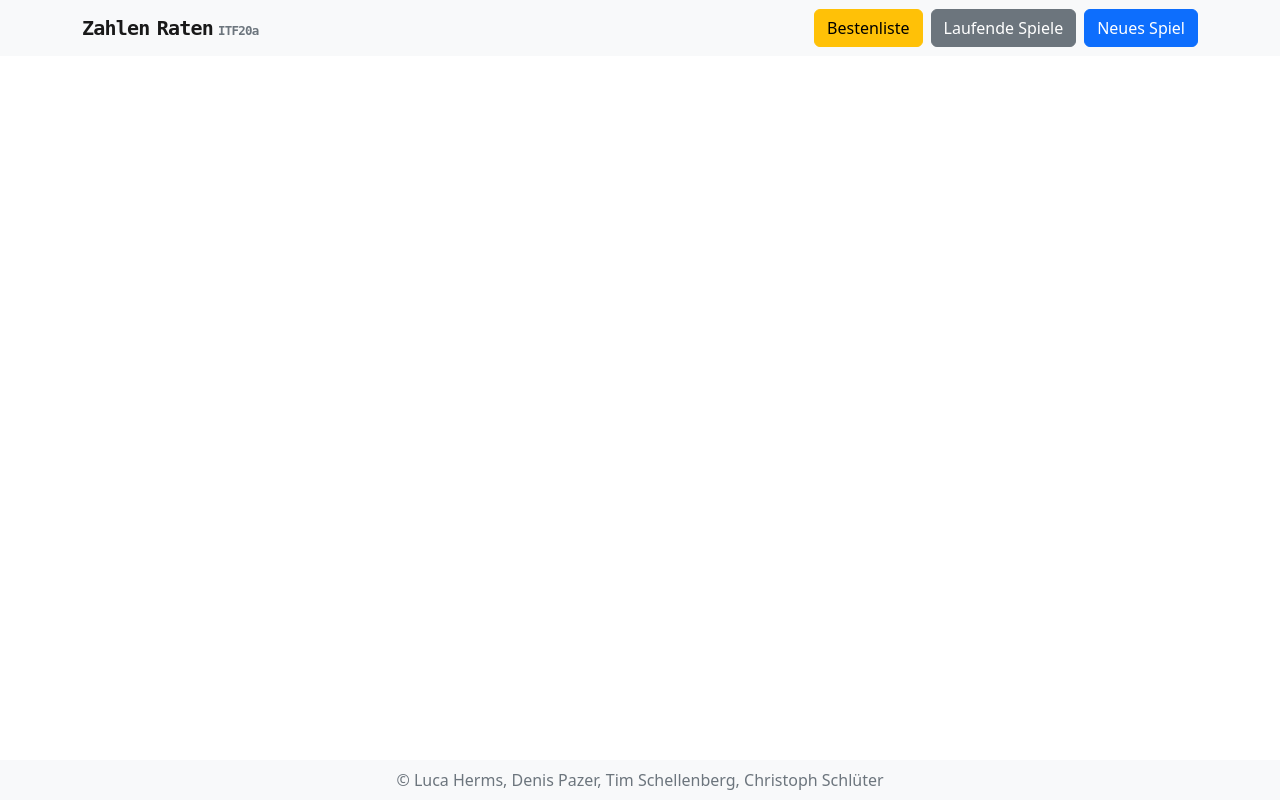
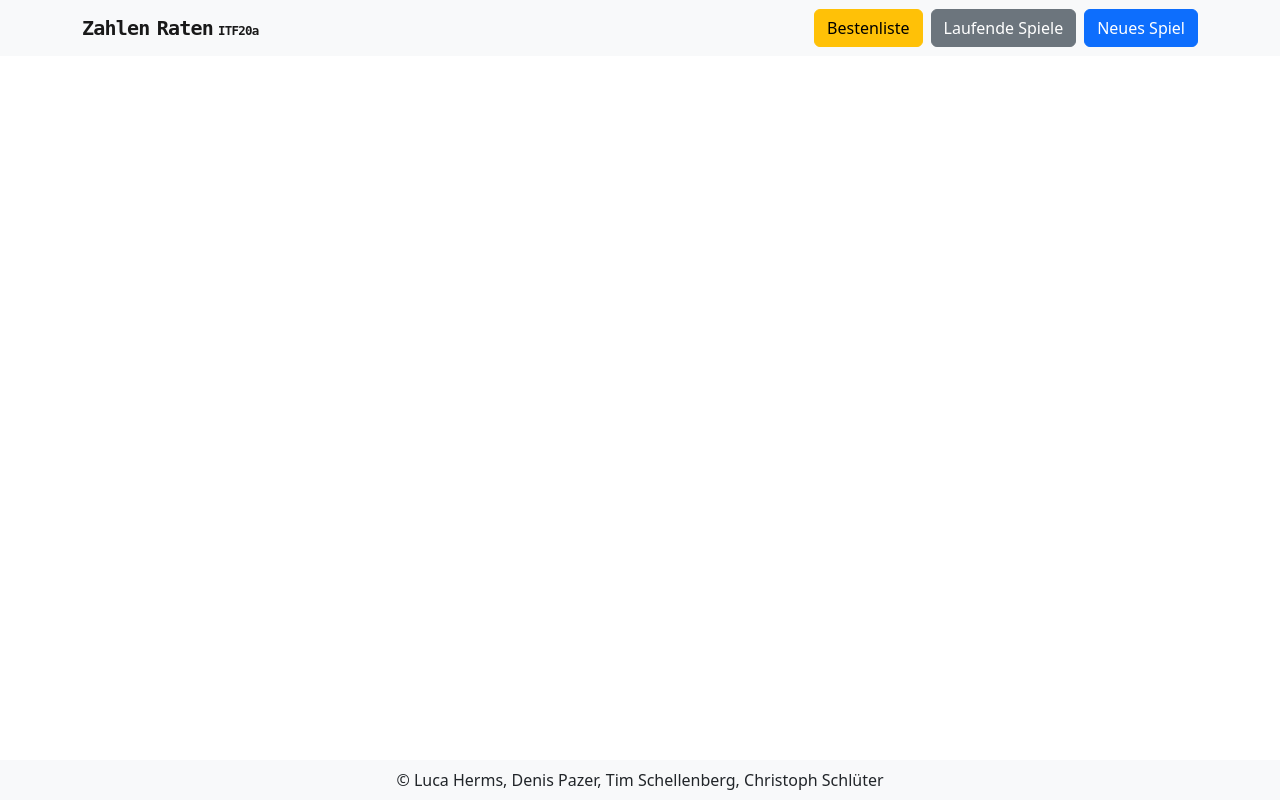
Before and after one commit to leoddd/guess_the_number, a Python web app: template flask/templates/Base.html in a window 1280 px wide. Run offline with Jinja, Linux system fonts and the light colour scheme; the template is opened without the code that fills it, so the values that code supplies are empty.

Commit message:
Max out Lighthouse

```diff
--- a/flask/templates/Base.html
+++ b/flask/templates/Base.html
@@ -6,6 +6,7 @@
     <title>Zahlen Raten</title>
     {% endblock %}
     <meta charset="utf-8">
+    <meta name="description" content="Zahlen Raten: Browserspiel">
     <meta name="viewport" content="width=device-width, initial-scale=1">
     <link rel="stylesheet" href="{{ url_for('static', filename='css/main.css') }}">
     <link rel="shortcut icon" href="{{ url_for('static', filename='favicon.ico') }}">
@@ -15,14 +16,12 @@
 </head>
 
 <body>
-    <a href="#main" class="display-none"></a>
-
     <nav class="navbar navbar-light bg-light">
         <div class="container">
             <a href="/" class="text-decoration-none text-reset">
                 <div class="navbar-brand">
                     <span class="navbar-brand-title">Zahlen Raten</span>
-                    <span class="navbar-brand-subtitle text-muted">ITF20a</span>
+                    <span class="navbar-brand-subtitle">ITF20a</span>
                 </div>
             </a>
 
@@ -37,7 +36,7 @@
         </div>
     </nav>
 
-    <main id="main">
+    <main>
         <div class="container my-5">
             {% block body %}
             {% endblock %}
@@ -45,7 +44,7 @@
     </main>
 
     <footer>
-        <div class="bg-light text-center text-muted">
+        <div class="bg-light text-center">
             <div class="container py-2">
                 &copy; Luca Herms, Denis Pazer, Tim Schellenberg, Christoph Schlüter
 
```
